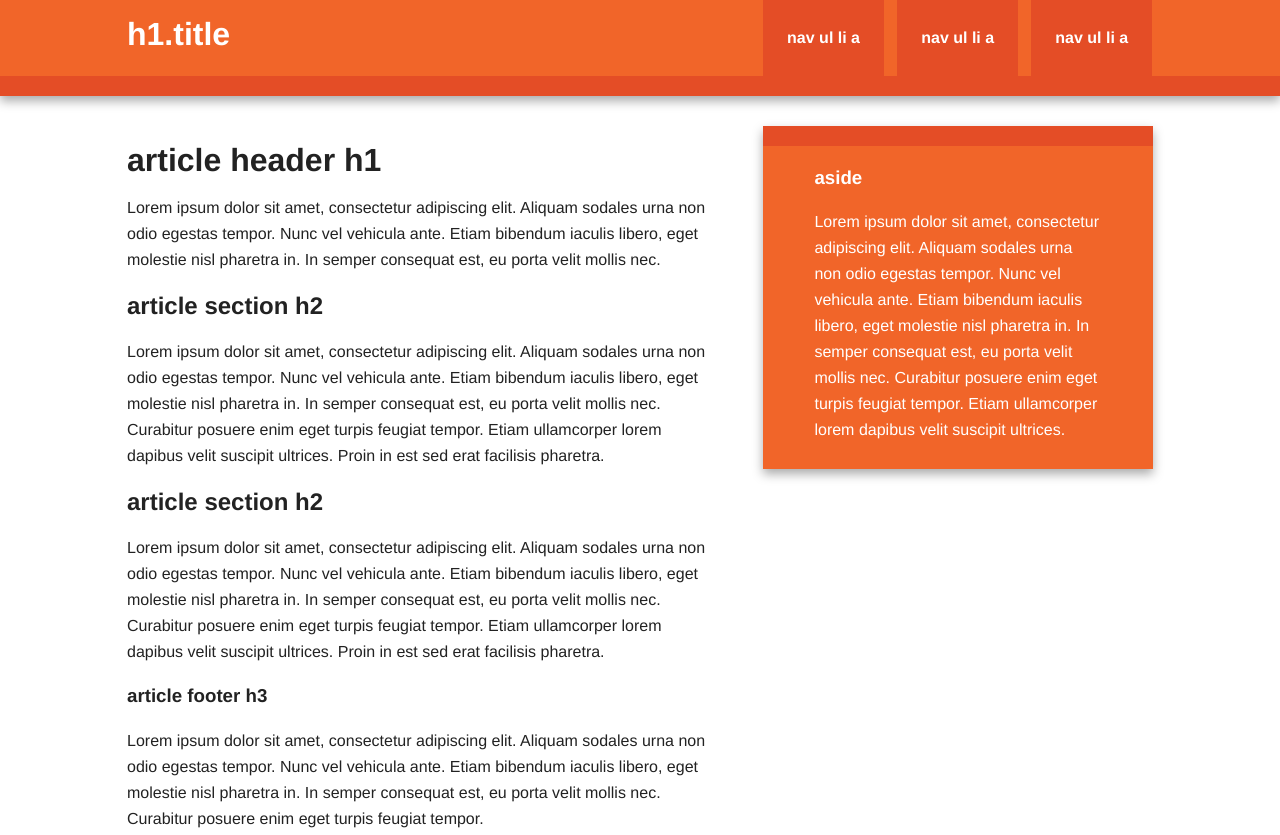
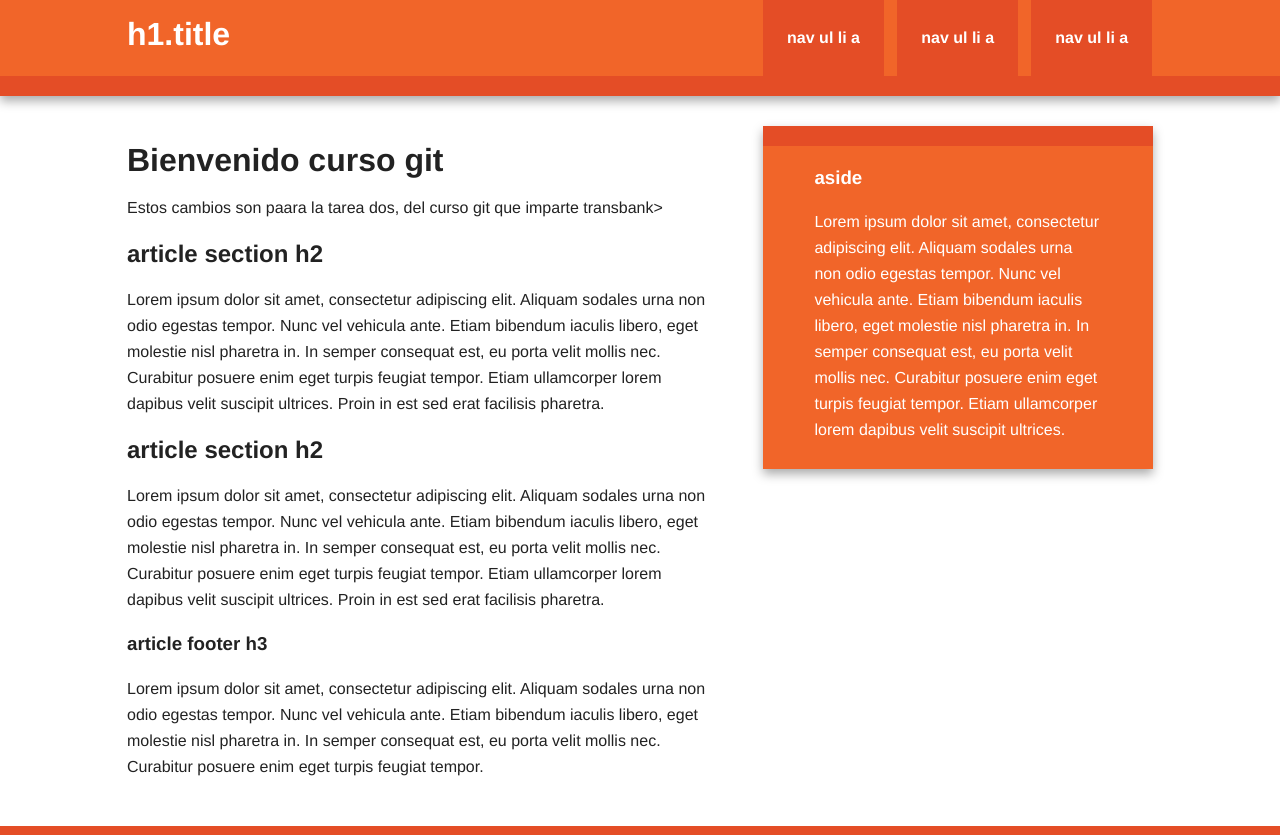
Before and after one commit to Ediithh/Trabajo2_Edith_Hernandez, a plain HTML site: page index.html in a window 1280 px wide. Shown: the top 835 px of the page. Drawn offline with nearby package versions, Linux system fonts and the light colour scheme.

Commit message:
Se actualiza archivo index del sitio

```diff
--- a/index.html
+++ b/index.html
@@ -39,8 +39,8 @@
 
                 <article>
                     <header>
-                        <h1>article header h1</h1>
-                        <p>Lorem ipsum dolor sit amet, consectetur adipiscing elit. Aliquam sodales urna non odio egestas tempor. Nunc vel vehicula ante. Etiam bibendum iaculis libero, eget molestie nisl pharetra in. In semper consequat est, eu porta velit mollis nec.</p>
+                        <h1>Bienvenido curso git</h1>
+                        <p>Estos cambios son paara la tarea dos, del curso git que imparte transbank>
                     </header>
                     <section>
                         <h2>article section h2</h2>
```
